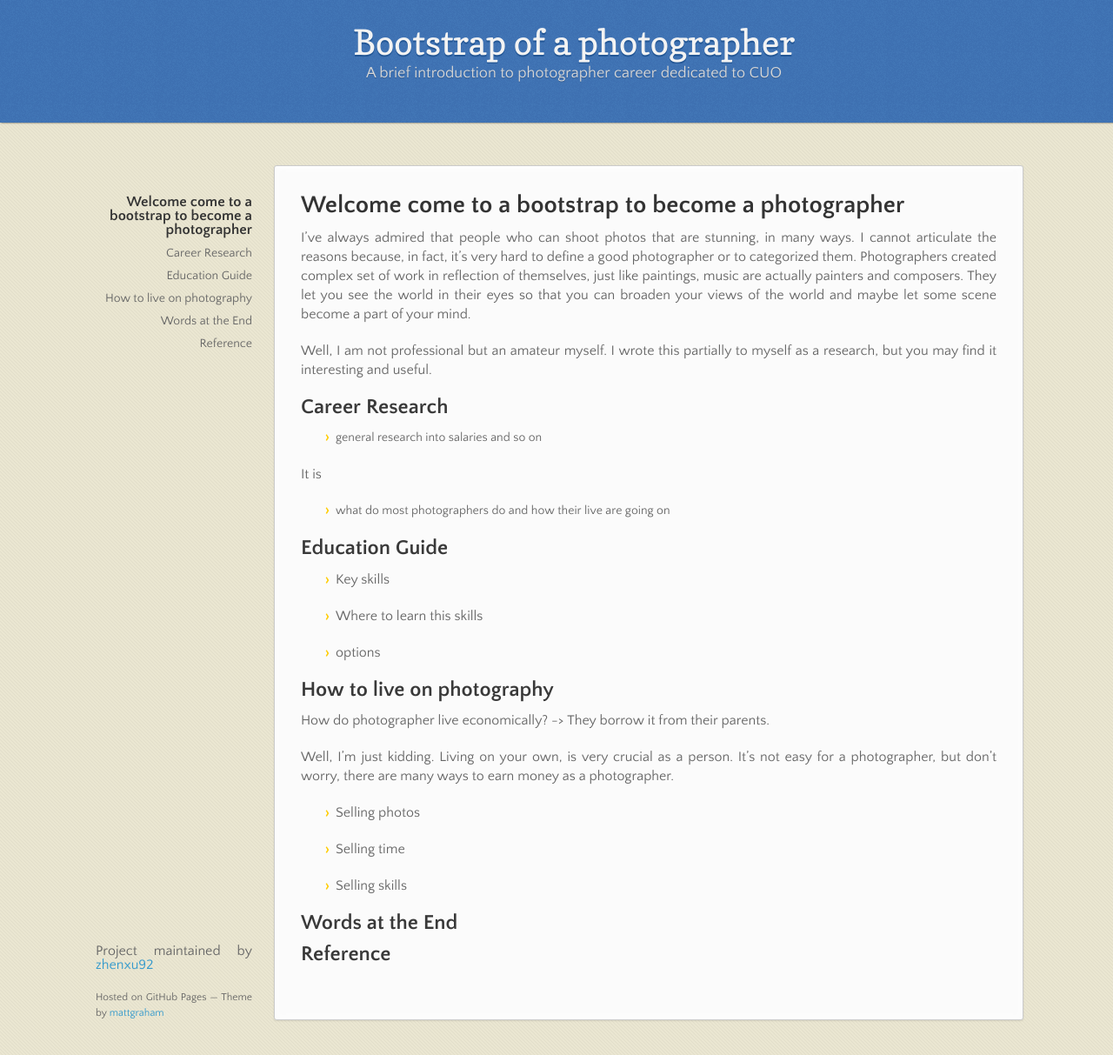
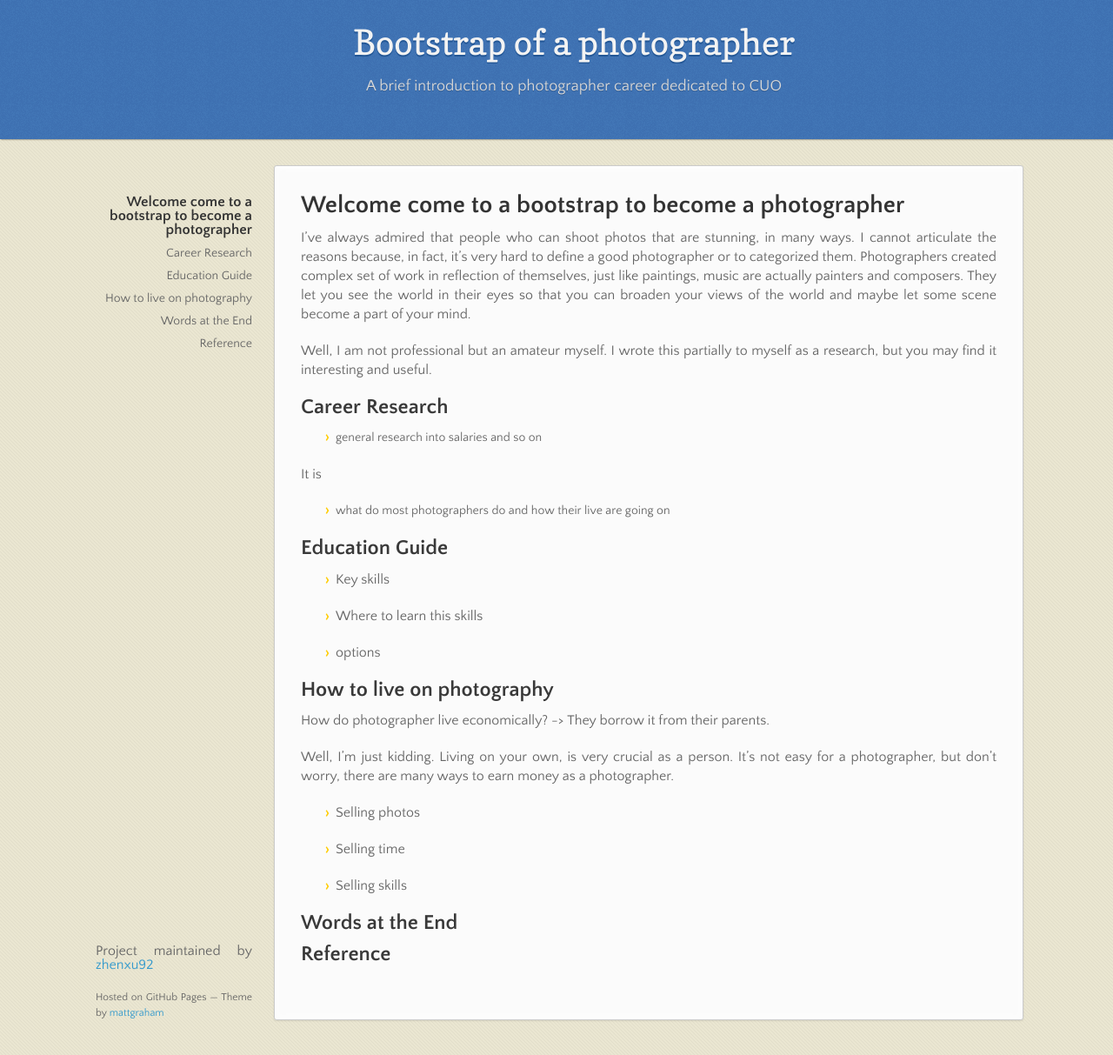
Before and after one commit to zhenxu92/BootstrapOfPhotographer, a Jekyll site: the page built from index.md, in a window 1280 px wide and 1213 px high. Shown: the whole window at 87% size. Built offline with Jekyll 4.4.1, drawn with Linux system fonts in a browser that asks for light colours; our own code applies the rules of GitHub Pages for plain Markdown files.

Commit message:
Update style.scss

```diff
--- a/assets/css/style.scss
+++ b/assets/css/style.scss
@@ -13,5 +13,6 @@ p {
 
 .sub-title {
   text-align: center;
-
+  margin-top: 15px;
+  margin-bottom: 10px;
 }
```
